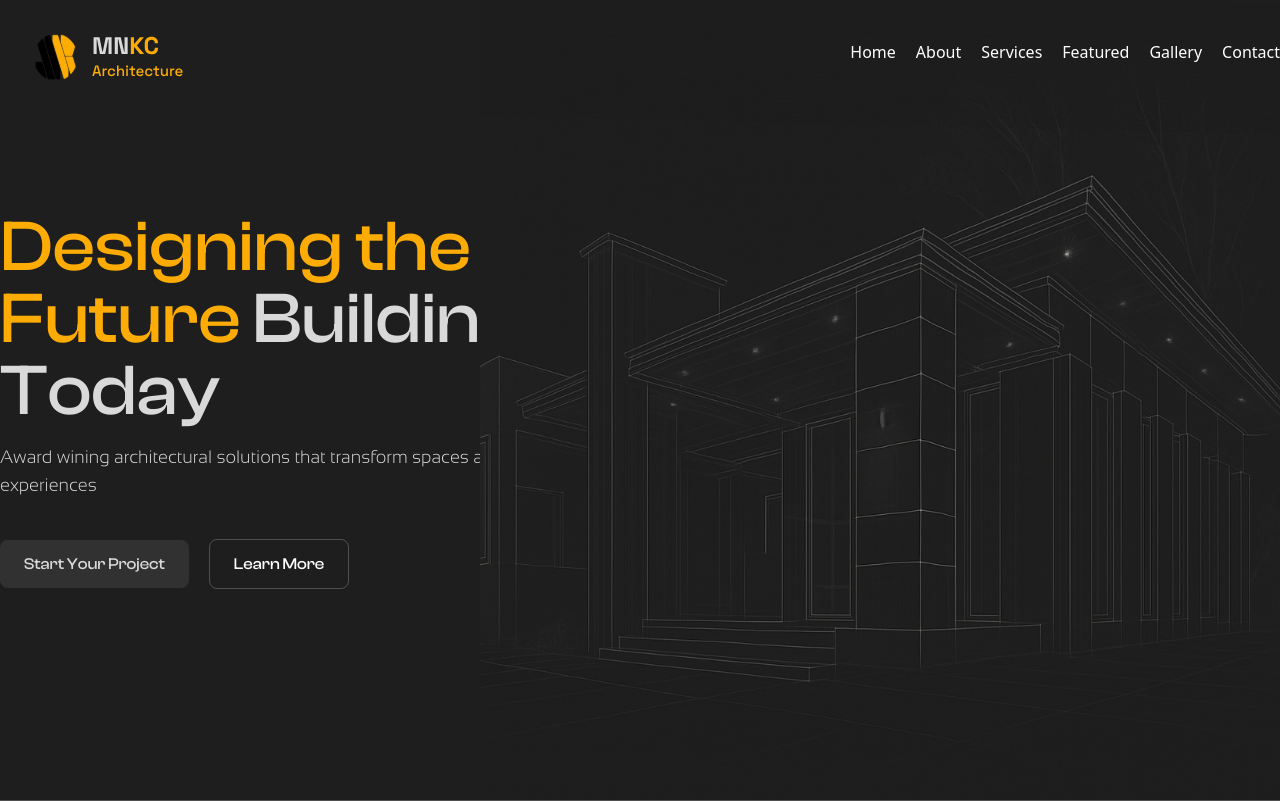
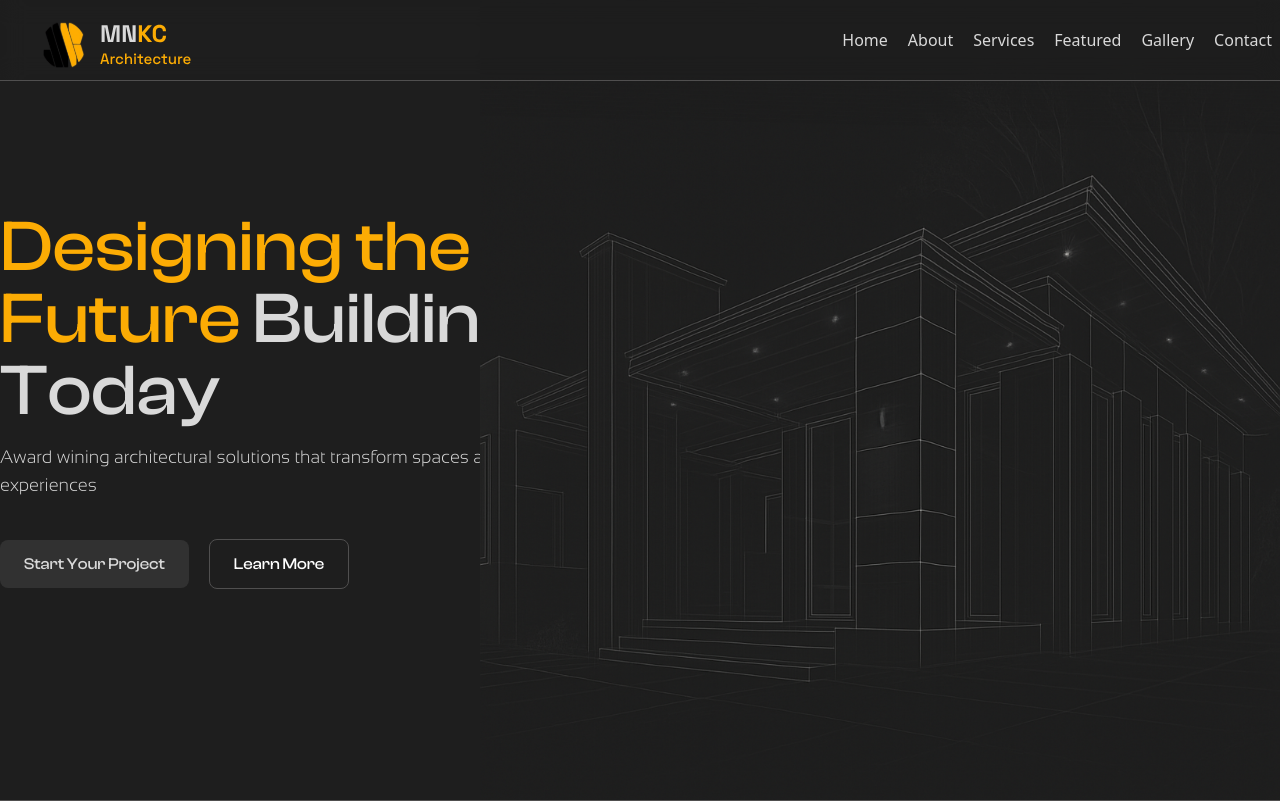
Before and after one commit to rainndev/MNKC-Architecture, a React (Vite) app: page / in a window 1280 px wide. Built offline with nearby package versions, Linux system fonts and the light colour scheme.

Commit message:
style: update Navigation component with fixed positioning and color adjustments

```diff
--- a/src/component/Navigation.tsx
+++ b/src/component/Navigation.tsx
@@ -1,13 +1,13 @@
 const Navigation = () => {
   return (
-    <div className="fixed top-5 left-0 z-10 flex w-full justify-center">
+    <div className="fixed top-0 left-0 z-10 flex w-full justify-center border-b border-b-[#504F4F] bg-[#1E1E1E]/40 p-2 backdrop-blur-md">
       <nav className="flex w-full max-w-7xl items-center justify-between">
         {/* logo */}
         <div>
           <img src="/images/icon.svg" alt="logo" />
         </div>
         {/* links */}
-        <div className="text-white">
+        <div className="text-[#D9D9D9]">
           <ul className="flex space-x-5 font-sans">
             <li>Home</li>
             <li>About</li>
```
